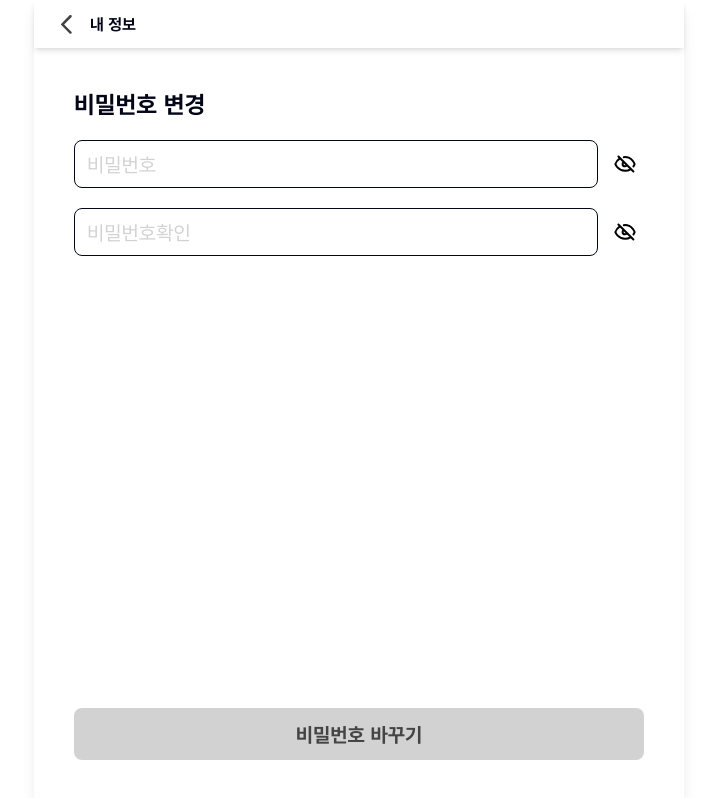
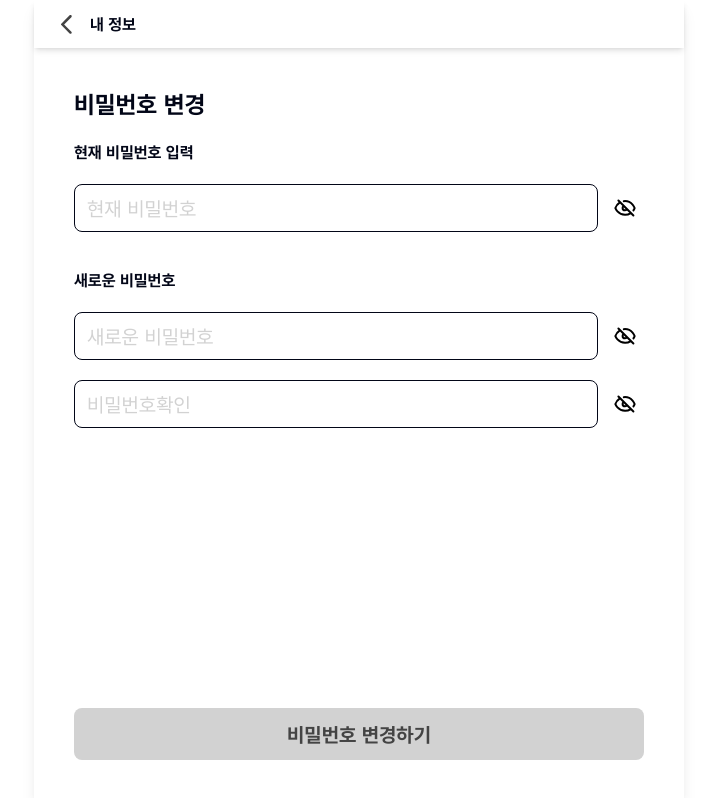
Before and after one commit to prgrms-web-devcourse-final-project/WEB5_6_MOCI_FE, a Next.js app: page /my-page/change-pw in a window 1280 px wide. Shown: the whole page, without its empty margins (281-998 px from the left). Built offline with nearby package versions, Linux system fonts and the light colour scheme; no server answers.

Commit message:
[Feat] 비밀번호 변경시 현재 비밀번호 체크

```diff
--- a/src/api/changePW.ts
+++ b/src/api/changePW.ts
@@ -1,6 +1,14 @@
 import { BASE_URL } from "./constants/config";
 
-export const changePW = async (newPW: string, confirmNewPW: string) => {
+export const changePW = async ({
+  currentPassword,
+  newPassword,
+  confirmPassword: newPasswordConfirm,
+}: {
+  currentPassword: string;
+  newPassword: string;
+  confirmPassword: string;
+}) => {
   try {
     const res = await fetch(`${BASE_URL}/api/v1/users/password`, {
       method: "PATCH",
@@ -9,18 +17,19 @@ export const changePW = async (newPW: string, confirmNewPW: string) => {
       },
       credentials: "include",
       body: JSON.stringify({
-        newPassword: newPW,
-        newPasswordConfirm: confirmNewPW,
+        currentPassword,
+        newPassword,
+        newPasswordConfirm,
       }),
     });
 
     if (!res.ok) {
+      let message = "비밀번호 변경에 실패하였습니다";
       try {
         const errorData = await res.json();
-        throw new Error(errorData.message ?? "비밀번호 변경에 실패하였습니다");
-      } catch {
-        throw new Error("비밀번호 변경에 실패하였습니다");
-      }
+        if (errorData.message) message = errorData.message;
+      } catch {}
+      throw new Error(message);
     }
   } catch (e: unknown) {
     if (e instanceof Error) {
--- a/src/app/(stack)/my-page/components/ChangePasswordForm.tsx
+++ b/src/app/(stack)/my-page/components/ChangePasswordForm.tsx
@@ -9,10 +9,12 @@ import { useRouter } from "next/navigation";
 
 function ChangeButtonForm() {
   const [isLoading, setIsLoading] = useState(false);
-  const [password, setPassword] = useState("");
+  const [currentPassword, setCurrentPassword] = useState("");
+  const [newPassword, setNewPassword] = useState("");
   const [confirmPassword, setConfirmPassword] = useState("");
-  const [hidePW, setHidePW] = useState(true);
-  const [hidePWValidate, setHidePWValidate] = useState(true);
+  const [hideCurrentPW, setHideCurrentPW] = useState(true);
+  const [hideNewPW, setHideNewPW] = useState(true);
+  const [hideConfirmPW, setHideConfirmPW] = useState(true);
 
   const route = useRouter();
 
@@ -38,14 +40,14 @@ function ChangeButtonForm() {
     e.preventDefault();
     if (isLoading) return;
     setIsLoading(true);
-    if (!password.trim() || !confirmPassword.trim()) {
+    if (!newPassword.trim() || !confirmPassword.trim()) {
       return alert("비밀번호를 입력해주세요!");
     }
-    if (password !== confirmPassword) {
+    if (newPassword !== confirmPassword) {
       return alert("비밀번호가 일치하지 않습니다.");
     }
     try {
-      await changePW(password, confirmPassword);
+      await changePW({ currentPassword, newPassword, confirmPassword });
       alert("비밀번호가 성공적으로 변경되었습니다.");
       route.push("/my-page");
     } catch (e) {
@@ -55,20 +57,24 @@ function ChangeButtonForm() {
     }
   };
 
-  const toggleHidePW = () => {
-    setHidePW(!hidePW);
+  const toggleHideCurrentPW = () => {
+    setHideCurrentPW(!hideCurrentPW);
   };
-  const toggleHidePWValidate = () => {
-    setHidePWValidate(!hidePWValidate);
+  const toggleHideNewPW = () => {
+    setHideNewPW(!hideNewPW);
+  };
+  const toggleHideConfirmPW = () => {
+    setHideConfirmPW(!hideConfirmPW);
   };
 
-  const isPasswordValidLength = password.length !== 0 && password.length < 8;
+  const isPasswordValidLength =
+    newPassword.length !== 0 && newPassword.length < 8;
 
   const passwordsMismatch =
-    confirmPassword.length > 0 && password !== confirmPassword;
+    confirmPassword.length > 0 && newPassword !== confirmPassword;
 
   const isValid =
-    password.trim().length >= 8 &&
+    newPassword.trim().length >= 8 &&
     confirmPassword.trim().length >= 8 &&
     !passwordsMismatch;
 
@@ -84,25 +90,47 @@ function ChangeButtonForm() {
           aria-hidden="true"
           readOnly
         />
+        <p className="font-bold">현재 비밀번호 입력</p>
+        <div className="flex gap-2">
+          <Input
+            type={hideCurrentPW ? "password" : "text"}
+            placeholder="현재 비밀번호"
+            required
+            value={currentPassword}
+            onChange={(e) => setCurrentPassword(e.target.value)}
+            minLength={8}
+            autoComplete="current-password"
+          ></Input>
+          <button
+            type="button"
+            onClick={toggleHideCurrentPW}
+            aria-label="현재 비밀번호 표시/숨기기"
+            aria-pressed={hideConfirmPW}
+            className="p-2"
+          >
+            {hideConfirmPW ? <EyeClose /> : <EyeOpen />}
+          </button>
+        </div>
+        <p className="font-bold mt-4">새로운 비밀번호</p>
         <div>
           <div className="flex gap-2">
             <Input
-              type={hidePW ? "password" : "text"}
-              placeholder="비밀번호"
+              type={hideNewPW ? "password" : "text"}
+              placeholder="새로운 비밀번호"
               required
-              value={password}
-              onChange={(e) => setPassword(e.target.value)}
+              value={newPassword}
+              onChange={(e) => setNewPassword(e.target.value)}
               minLength={8}
               autoComplete="new-password"
             ></Input>
             <button
               type="button"
-              onClick={toggleHidePW}
-              aria-label="비밀번호 표시/숨기기"
-              aria-pressed={hidePW}
+              onClick={toggleHideNewPW}
+              aria-label="새로운 비밀번호 표시/숨기기"
+              aria-pressed={hideNewPW}
               className="p-2"
             >
-              {hidePW ? <EyeClose /> : <EyeOpen />}
+              {hideNewPW ? <EyeClose /> : <EyeOpen />}
             </button>
           </div>
           {isPasswordValidLength && (
@@ -114,7 +142,7 @@ function ChangeButtonForm() {
         <div>
           <div className="flex gap-2">
             <Input
-              type={hidePWValidate ? "password" : "text"}
+              type={hideConfirmPW ? "password" : "text"}
               placeholder="비밀번호확인"
               required
               value={confirmPassword}
@@ -125,12 +153,12 @@ function ChangeButtonForm() {
             ></Input>
             <button
               type="button"
-              onClick={toggleHidePWValidate}
-              aria-label="비밀번호 표시/숨기기"
-              aria-pressed={hidePWValidate}
+              onClick={toggleHideConfirmPW}
+              aria-label="새로운 비밀번호 확인 표시/숨기기"
+              aria-pressed={hideConfirmPW}
               className="p-2"
             >
-              {hidePWValidate ? <EyeClose /> : <EyeOpen />}
+              {hideConfirmPW ? <EyeClose /> : <EyeOpen />}
             </button>
           </div>
           {passwordsMismatch && (
@@ -152,7 +180,7 @@ function ChangeButtonForm() {
             aria-disabled={!isValid || isLoading}
             aria-busy={isLoading}
           >
-            {isLoading ? "처리중..." : "비밀번호 바꾸기"}
+            {isLoading ? "처리중..." : "비밀번호 변경하기"}
           </Button>
         </div>
       </form>
```
